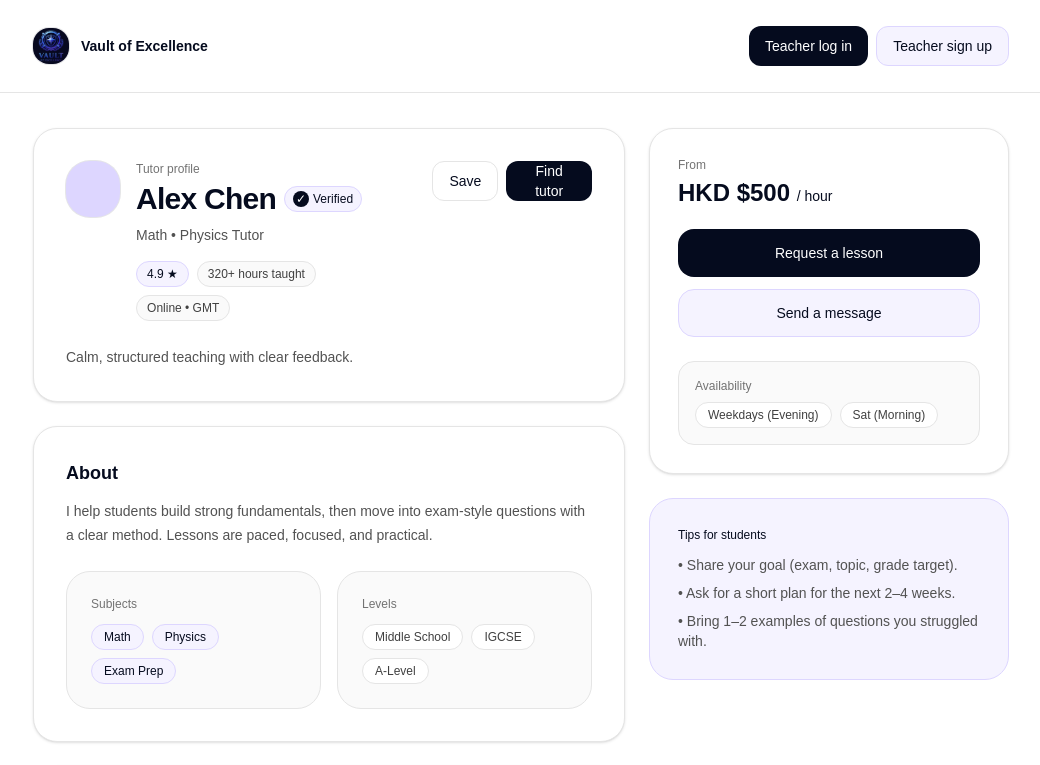
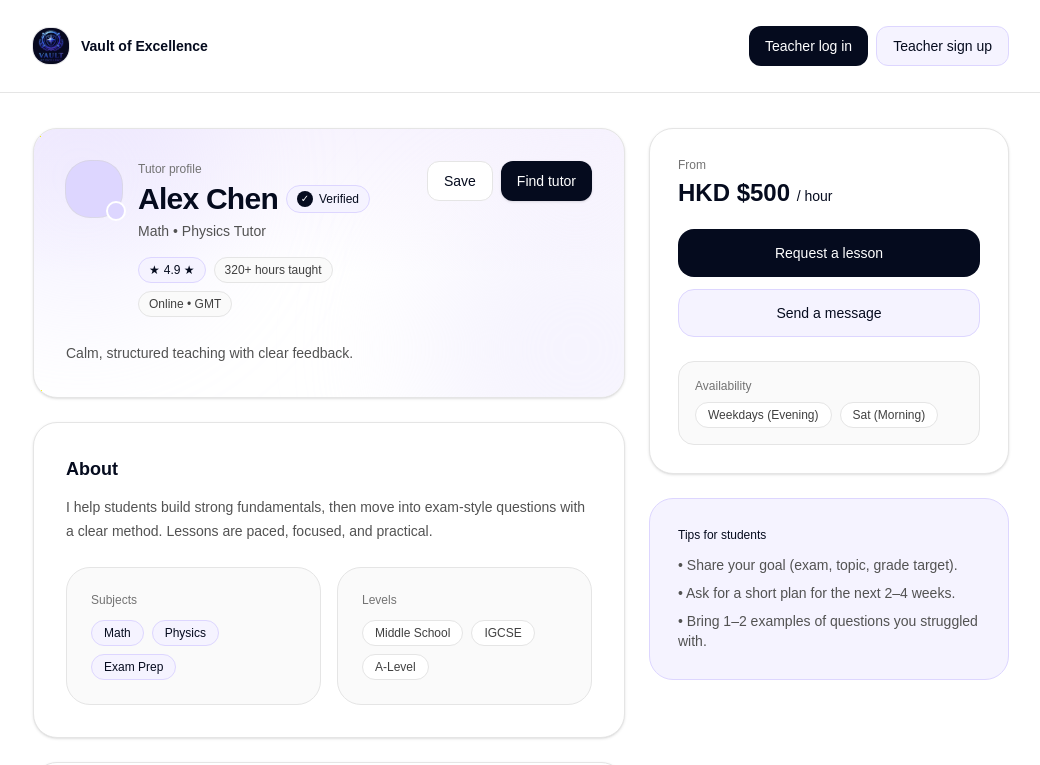
Before and after one commit to wincrazyyy/find-tutor, a Next.js app: page /tutors/1 in a window 1280 px wide. Shown: the top 765 px of the page, without its empty margins (119-1159 px from the left). Built offline with nearby package versions, Linux system fonts and the light colour scheme.

Commit message:
fixed the header card

```diff
--- a/app/tutors/[id]/page.tsx
+++ b/app/tutors/[id]/page.tsx
@@ -53,38 +53,55 @@ export default function TutorProfilePage() {
           {/* Main */}
           <div className="space-y-6">
             {/* Header card */}
-            <div className="rounded-3xl border border-neutral-200 bg-white p-8 shadow-sm">
-              <div className="flex flex-col gap-6 sm:flex-row sm:items-start sm:justify-between">
+            <div className="relative overflow-hidden rounded-3xl border border-neutral-200 bg-white p-8 shadow-sm">
+              {/* subtle background accent (premium feel, still on-theme) */}
+              <div className="pointer-events-none absolute inset-0">
+                <div className="absolute -top-24 -left-24 h-72 w-72 rounded-full bg-violet-200/30 blur-3xl" />
+                <div className="absolute -bottom-28 -right-28 h-80 w-80 rounded-full bg-violet-100/50 blur-3xl" />
+                <div className="absolute inset-0 bg-[linear-gradient(to_bottom,rgba(124,58,237,0.06),transparent_55%)]" />
+              </div>
+
+              <div className="relative flex flex-col gap-6 sm:flex-row sm:items-start sm:justify-between">
                 <div className="flex items-start gap-4">
+                  {/* avatar */}
+                  <div className="relative">
                     <div className="h-14 w-14 rounded-3xl bg-violet-200 ring-1 ring-[#050B1E]/10" />
-                  <div>
+                    {/* tiny status dot (optional) */}
+                    <div className="absolute -bottom-1 -right-1 h-5 w-5 rounded-full border-2 border-white bg-violet-200" />
+                  </div>
+
+                  <div className="min-w-0">
                     <div className="text-xs text-neutral-500">Tutor profile</div>
 
-                    <div className="mt-1 flex items-center gap-2">
-                      <h1 className="text-3xl font-semibold tracking-tight text-[#050B1E]">
+                    {/* Name row (fixed height so layout doesn't jump) */}
+                    <div className="mt-1 flex min-h-9 flex-wrap items-center gap-2">
+                      <h1 className="truncate text-3xl font-semibold tracking-tight text-[#050B1E]">
                         {tutor.name}
                       </h1>
 
-                      {tutor.verified && (
-                        <span className="inline-flex items-center gap-1 rounded-full border border-violet-200 bg-violet-50 px-2 py-1 text-xs font-medium text-[#050B1E]">
+                      {/* Always render badge; invisible when not verified to keep spacing */}
+                      <span
+                        className={[
+                          "inline-flex h-7 items-center gap-1.5 rounded-full border border-violet-200 bg-violet-50 px-2.5 text-xs font-medium text-[#050B1E]",
+                          tutor.verified ? "" : "invisible",
+                        ].join(" ")}
+                      >
                         <span
                           aria-hidden="true"
-                            className="inline-flex h-4 w-4 items-center justify-center rounded-full bg-[#050B1E] text-white"
+                          className="inline-flex h-4 w-4 items-center justify-center rounded-full bg-[#050B1E] text-[10px] text-white"
                         >
                           ✓
                         </span>
                         Verified
                       </span>
-                      )}
                     </div>
 
-                    <div className="mt-2 text-sm text-neutral-600">
-                      {tutor.title}
-                    </div>
+                    <div className="mt-1 text-sm text-neutral-600">{tutor.title}</div>
 
+                    {/* chips */}
                     <div className="mt-4 flex flex-wrap gap-2">
-                      <span className="rounded-full border border-violet-200 bg-violet-50 px-2.5 py-1 text-xs font-medium text-[#050B1E]">
-                        {tutor.rating}
+                      <span className="inline-flex items-center gap-1 rounded-full border border-violet-200 bg-violet-50 px-2.5 py-1 text-xs font-medium text-[#050B1E]">
+                        <span aria-hidden="true">★</span> {tutor.rating}
                       </span>
                       <span className="rounded-full border border-neutral-200 bg-neutral-50 px-2.5 py-1 text-xs font-medium text-neutral-700">
                         {tutor.hours}
@@ -96,7 +113,8 @@ export default function TutorProfilePage() {
                   </div>
                 </div>
 
-                <div className="flex gap-2">
+                {/* actions */}
+                <div className="flex shrink-0 gap-2">
                   <button
                     type="button"
                     className="inline-flex h-10 items-center justify-center rounded-xl border border-neutral-200 bg-white px-4 text-sm font-medium text-[#050B1E] hover:bg-neutral-50"
@@ -105,17 +123,18 @@ export default function TutorProfilePage() {
                   </button>
                   <button
                     type="button"
-                    className="inline-flex h-10 items-center justify-center rounded-xl bg-[#050B1E] px-4 text-sm font-medium text-white hover:bg-[#07102D]"
+                    className="inline-flex h-10 items-center justify-center rounded-xl bg-[#050B1E] px-4 text-sm font-medium text-white shadow-sm hover:bg-[#07102D]"
                   >
                     Find tutor
                   </button>
                 </div>
               </div>
 
-              <p className="mt-6 text-sm leading-6 text-neutral-600">
+              <p className="relative mt-6 text-sm leading-6 text-neutral-600">
                 {tutor.headline}
               </p>
             </div>
+
 
             {/* About */}
             <div className="rounded-3xl border border-neutral-200 bg-white p-8 shadow-sm">
```
Lines whose indentation alone changed are shown as unchanged.
